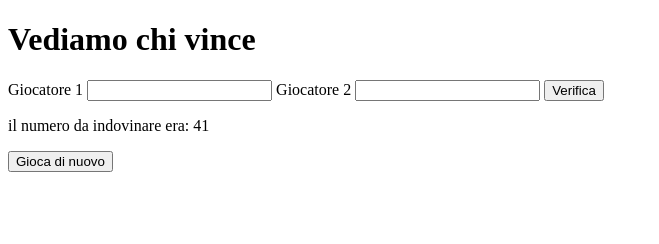
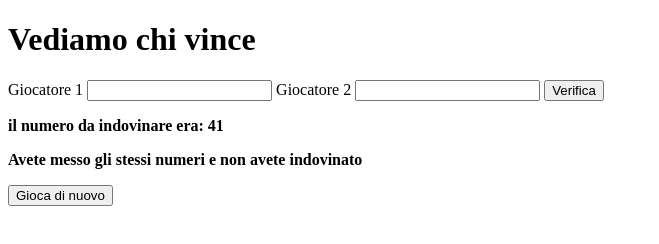
Before and after one commit to GiovanniFracas/Es-31-01-2022, a website: page index.html in a window 1280 px wide. Both pictures are taken after a click on the button "Verifica". Shown: the whole page, without its empty margins (0-659 px from the left). Drawn offline with nearby package versions, Linux system fonts and the light colour scheme.

Commit message:
Add files via upload

```diff
--- a/index.html
+++ b/index.html
@@ -13,8 +13,8 @@
     <label for="p2">Giocatore 2</label>
     <input id="p2" type="number">
     <button id="verifica" type="button">Verifica</button>
-    <p id="inizio"></p>
-    <p id="finale"><strong></strong></p>
+    <p><strong id="inizio"></strong></p>
+    <p><strong id="finale"></strong></p>
     <input type="button" name="Restart" id="Restart" value="Gioca di nuovo"
                 onclick="location.reload();" />
     <script src="https://code.jquery.com/jquery-3.6.0.min.js"></script>
--- a/script.js
+++ b/script.js
@@ -1,14 +1,11 @@
 var valore1;
 var valore2;
-var result;
-var result2;
-var risultato;
 var numeroRand;
 var confronto;
 var confronto2;
 var uguale = false;
 $(function () {
-    numeroRand = Math.floor(Math.random() * 100);
+    numeroRand = (Math.floor(Math.random() * 100));
     console.log(numeroRand);
     $('#Restart').hide();
     $('#verifica').on('click', function () {
@@ -16,46 +13,34 @@ $(function () {
         $('#inizio').html('il numero da indovinare era: ' + numeroRand);
         valore1 = Number($('#p1').val());
         valore2 = Number($('#p2').val());
-        if (valore1 != 0 && valore2 != 0) {
-            result = valore1;
-            result2 = valore2;
-        }
-        confronto = result - numeroRand;
-        confronto2 = result2 - numeroRand;
+        confronto = Math.abs(valore1 - numeroRand);
+        confronto2 = Math.abs(valore2 - numeroRand);
         console.log('primo confronto ' + confronto);
         console.log('primo confronto ' + confronto2);
-        if (confronto < 0) {
-            confronto *= -1;
-        }
-        if (confronto2 < 0) {
-            confronto2 *= -1;
-        }
-        if (result == numeroRand) {
-            $('#finale').html('ha vinto il giocatore 1');
+        if (valore1 == numeroRand) {
+            $('#finale').html('Il giocatore 1 ha indovinato');
             uguale = true;
         }
-        if (result2 == numeroRand) {
-            $('#finale').html('ha vinto il giocatore 2');
+        if (valore2 == numeroRand) {
+            $('#finale').html('Il giocatore 2 ha indovinato');
             uguale = true;
         }
-        if (confronto < confronto2 && uguale == false) {
-            console.log('nessuno ha indovinato ma ha vinto il giocatore 1');
-            $('#finale').html('nessuno ha indovinato ma il giocatore 1 si è avvicinato di più');
+        if (confronto < confronto2 && !uguale) {
+            $('#finale').html('Nessuno ha indovinato ma il giocatore 1 si è avvicinato di più');
         }
-        if (confronto > confronto2 && uguale == false) {
-            console.log('nessuno ha indovinato ma ha vinto il giocatore 2');
-            $('#finale').html('nessuno ha indovinato ma il giocatore 2 si è avvicinato di più');
+        if (confronto > confronto2 && !uguale) {
+            $('#finale').html('Nessuno ha indovinato ma il giocatore 2 si è avvicinato di più');
         }
-        if (confronto == confronto2 && uguale == false) {
-            $('#finale').html('la distanza tra i numeri è la stessa');
+        if (confronto == confronto2 && !uguale) {
+            $('#finale').html('La distanza tra i numeri è la stessa');
             if (valore1 == valore2) {
-                $('#finale').html('avete messo gli stessi numeri e non avete vinto');
+                $('#finale').html('Avete messo gli stessi numeri e non avete indovinato');
             }
         }
-        if (confronto == confronto2 && uguale == true) {
-            $('#finale').html('la distanza tra i numeri è la stessa');
+        if (confronto == confronto2 && uguale) {
+            $('#finale').html('La distanza tra i numeri è la stessa');
             if (valore1 == valore2) {
-                $('#finale').html('avete messo gli stessi numeri e avete vinto');
+                $('#finale').html('Avete messo gli stessi numeri e avete indovinato');
             }
         }
     });
```
Also changed, not shown: script.ts (+22 -38 lines).
